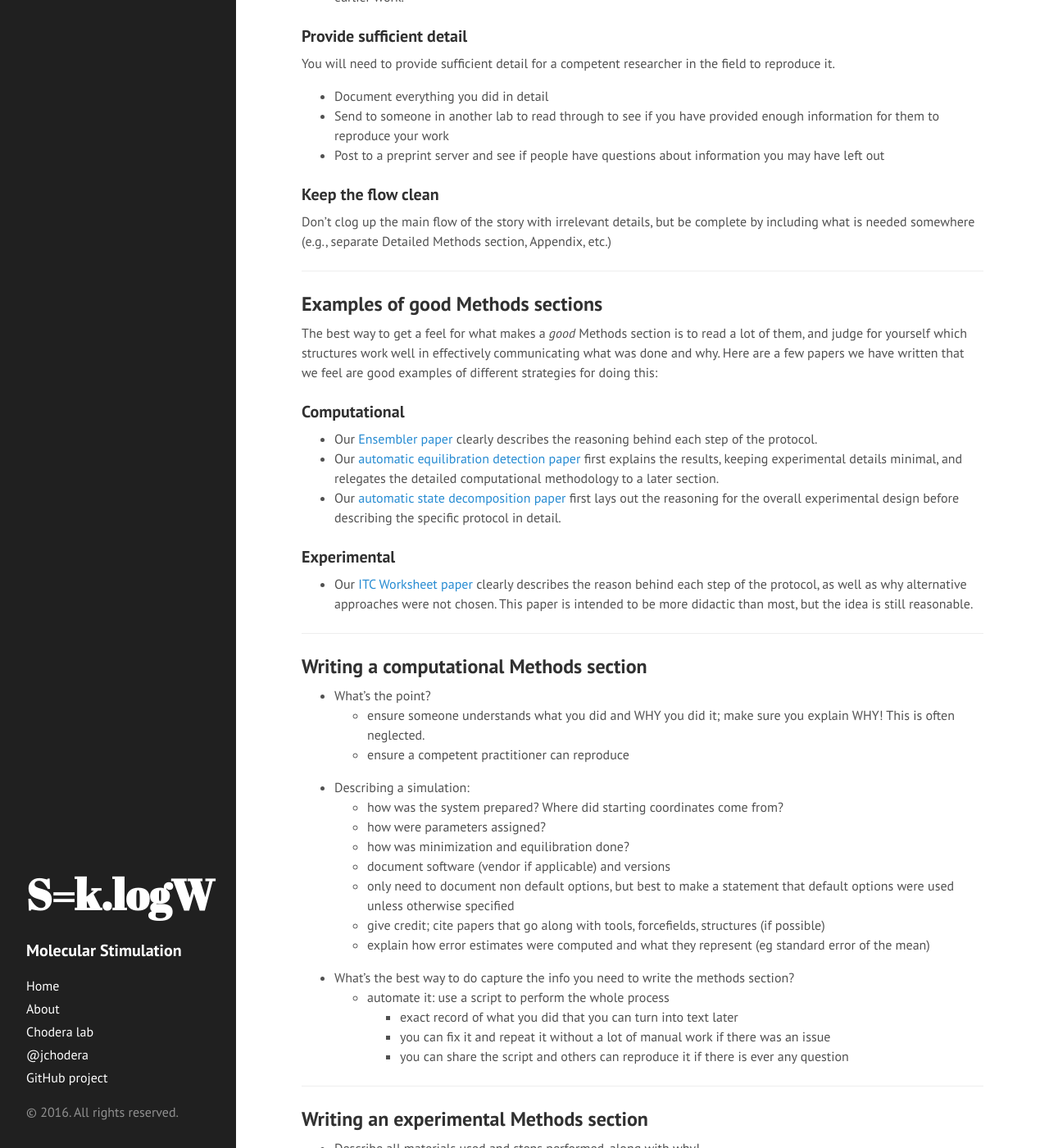
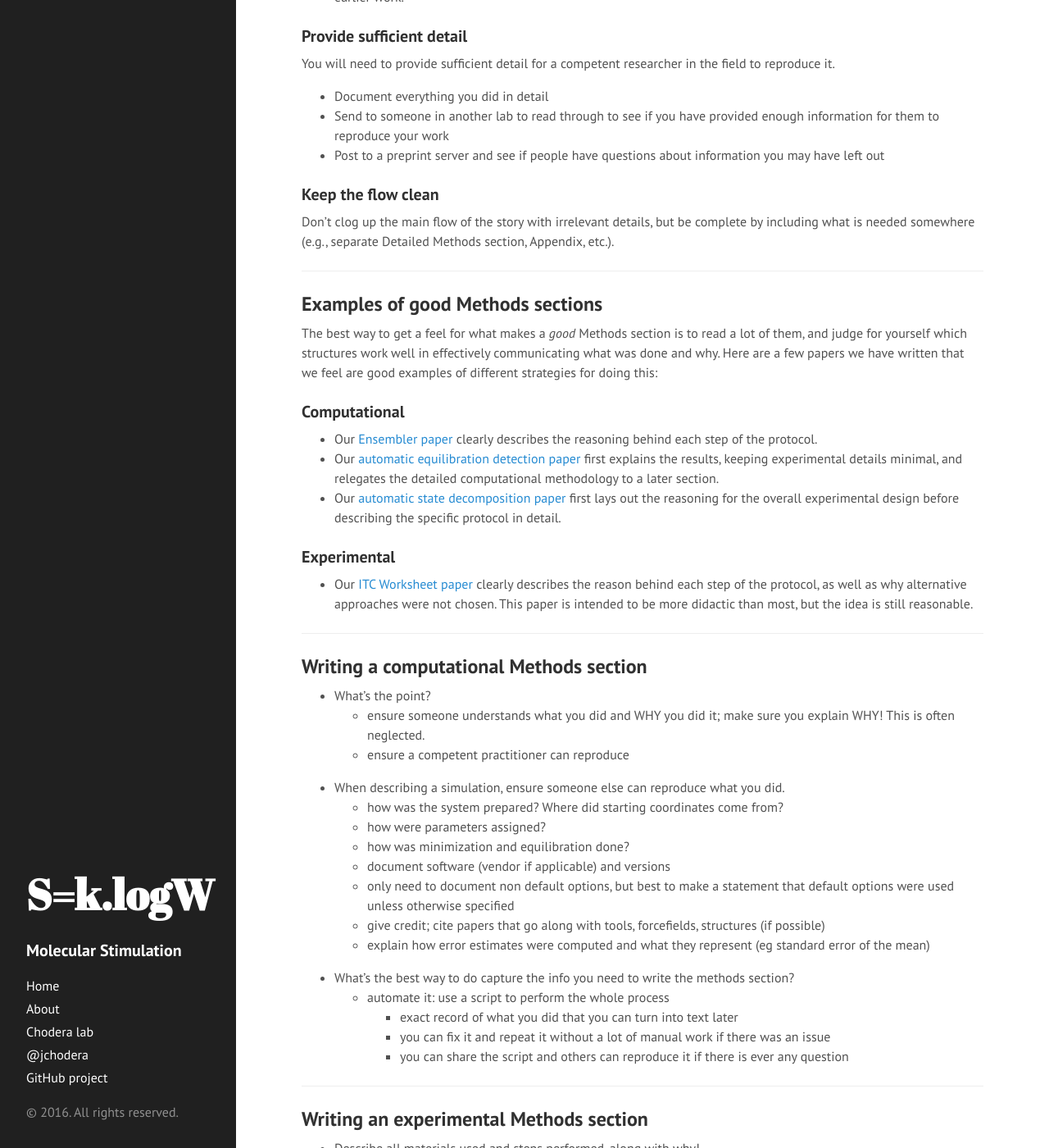
Before and after one commit to choderalab/klogw, a Jekyll site: the page built from _posts/2016-07-14-how-to-write-a-methods-section.md, in a window 1280 px wide and 1400 px high, scrolled down 1032 px. Shown: the whole window at 82% size. Built offline with Jekyll 4.4.1, drawn with Linux system fonts in a browser that asks for light colours.

Commit message:
Minor cleanup

```diff
--- a/_posts/2016-07-14-how-to-write-a-methods-section.md
+++ b/_posts/2016-07-14-how-to-write-a-methods-section.md
@@ -48,13 +48,14 @@ Help them out by making it easy for them to understand, reproduce, and extend yo
 ### Provide sufficient detail
 
 You will need to provide sufficient detail for a competent researcher in the field to reproduce it.
+
 * Document everything you did in detail
 * Send to someone in another lab to read through to see if you have provided enough information for them to reproduce your work
 * Post to a preprint server and see if people have questions about information you may have left out
 
 ### Keep the flow clean
 
-Don't clog up the main flow of the story with irrelevant details, but be complete by including what is needed somewhere (e.g., separate Detailed Methods section, Appendix, etc.)
+Don't clog up the main flow of the story with irrelevant details, but be complete by including what is needed somewhere (e.g., separate Detailed Methods section, Appendix, etc.).
 
 ----
 
@@ -78,7 +79,7 @@ Here are a few papers we have written that we feel are good examples of differen
 * What's the point?
   - ensure someone understands what you did and WHY you did it; make sure you explain WHY! This is often neglected.
   - ensure a competent practitioner can reproduce
-* Describing a simulation:
+* When describing a simulation, ensure someone else can reproduce what you did.
   - how was the system prepared? Where did starting coordinates come from?
   - how were parameters assigned?
   - how was minimization and equilibration done?
```
